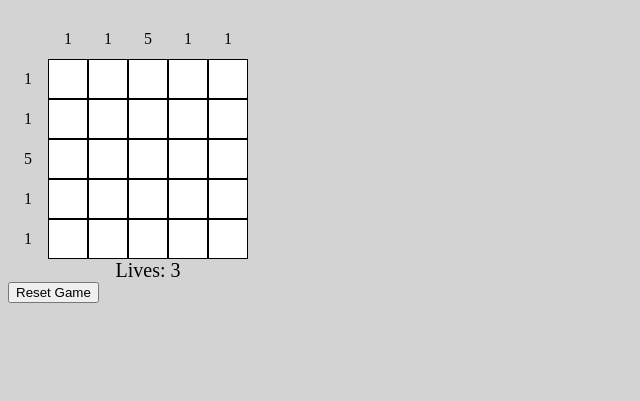
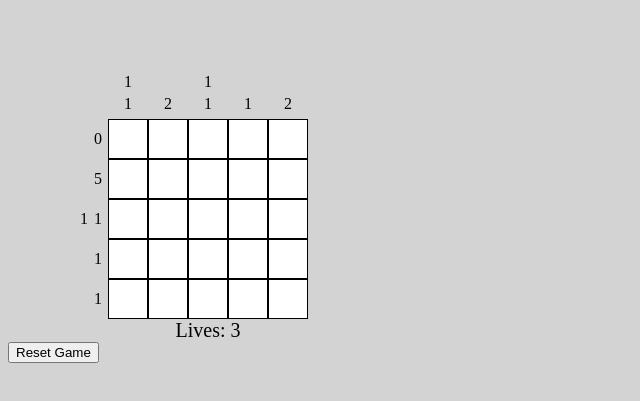
Before and after one commit to MatejAdamec1/Nonogram_JS, a plain HTML site: page index.html in a window 1280 px wide. Shown: the part 61-462 px from the top of the page, without its empty margins (0-640 px from the left). Drawn offline with Linux system fonts and the light colour scheme.

Commit message:
added logic to generate grid and clues

```diff
--- /dev/null
+++ b/grid.js
@@ -0,0 +1,107 @@
+let gridSize = 5;
+
+function createGrid() {
+  const grid = document.getElementById("nonogram-container");
+  for (let i = 0; i < gridSize; i++) {
+    for (let j = 0; j < gridSize; j++) {
+      const field = document.createElement("div");
+      field.classList.add("field");
+      grid.appendChild(field);
+    }
+  }
+}
+
+function createSolution(size) {
+  const solution = [];
+  for (let i = 0; i < size; i++) {
+    solution[i] = [];
+    for (let j = 0; j < size; j++) {
+      solution[i][j] = Math.random() < 0.5 ? 1 : 0;
+    }
+  }
+  return solution;
+}
+
+function getLineClues(line) {
+  const clues = [];
+  let start = null;
+
+  for (let i = 0; i <= line.length; i++) {
+    if (line[i] === 1) {
+      if (start === null) {
+        start = i;
+      }
+    } else if (start !== null) {
+      clues.push({
+        length: i - start,
+        start: start,
+        end: i - 1
+      });
+
+      start = null;
+    }
+  }
+
+  return clues;
+}
+
+function createClues(solution) {
+  const rows = [];
+  const columns = [];
+
+  for (let row = 0; row < solution.length; row++) {
+    rows.push(getLineClues(solution[row]));
+  }
+
+  for (let col = 0; col < solution[0].length; col++) {
+    const column = [];
+
+    for (let row = 0; row < solution.length; row++) {
+      column.push(solution[row][col]);
+    }
+
+    columns.push(getLineClues(column));
+  }
+
+  return { rows, columns };
+}
+
+function renderClues(lines, containerId) {
+  const container = document.getElementById(containerId);
+  container.replaceChildren();
+
+  for (const line of lines) {
+    const wrapper = document.createElement("div");
+    wrapper.classList.add("clue-line");
+
+    if (line.length === 0) {
+      const span = document.createElement("span");
+      span.classList.add("hint");
+      span.textContent = "0";
+      wrapper.appendChild(span);
+    }
+
+    for (const clue of line) {
+      const span = document.createElement("span");
+      span.classList.add("hint");
+      span.textContent = clue.length;
+
+      clue.element = span;
+      wrapper.appendChild(span);
+    }
+
+    container.appendChild(wrapper);
+  }
+}
+
+
+const solution = createSolution(gridSize);
+const clues = createClues(solution);
+
+createGrid();
+
+const fields = document.querySelectorAll(".field");
+const grid = document.getElementById("nonogram-container");
+
+renderClues(clues.rows, "row-hints");
+renderClues(clues.columns, "column-hints");
--- a/index.html
+++ b/index.html
@@ -13,53 +13,16 @@
 
 
   <div id="game-container">
-    <div id="row-hints">
-      <span class="hint">1</span>
-      <span class="hint">1</span>
-      <span class="hint">5</span>
-      <span class="hint">1</span>
-      <span class="hint">1</span>
-    </div>
-    <div id="column-hints">
-      <span class="hint">1</span>
-      <span class="hint">1</span>
-      <span class="hint">5</span>
-      <span class="hint">1</span>
-      <span class="hint">1</span>
-    </div>
+    <div id="row-hints"></div>
+    <div id="column-hints"></div>
 
-    <div id="nonogram-container">
-      <div class="field"></div>
-      <div class="field"></div>
-      <div class="field"></div>
-      <div class="field"></div>
-      <div class="field"></div>
-      <div class="field"></div>
-      <div class="field"></div>
-      <div class="field"></div>
-      <div class="field"></div>
-      <div class="field"></div>
-      <div class="field"></div>
-      <div class="field"></div>
-      <div class="field"></div>
-      <div class="field"></div>
-      <div class="field"></div>
-      <div class="field"></div>
-      <div class="field"></div>
-      <div class="field"></div>
-      <div class="field"></div>
-      <div class="field"></div>
-      <div class="field"></div>
-      <div class="field"></div>
-      <div class="field"></div>
-      <div class="field"></div>
-      <div class="field"></div>
-    </div>
+    <div id="nonogram-container"></div>
     <span id="lives">Lives: 3</span>
   </div>
 
   <button id="reset-button">Reset Game</button>
 
+  <script src="grid.js"></script>
   <script src="nonogram.js"></script>
 </body>
 </html>
--- a/nonogram.js
+++ b/nonogram.js
@@ -1,25 +1,37 @@
 let lives = 3;
 const livesElement = document.getElementById("lives");
-
-const solution = [
-  [0, 0, 1, 0, 0],
-  [0, 0, 1, 0, 0],
-  [1, 1, 1, 1, 1],
-  [0, 0, 1, 0, 0],
-  [0, 0, 1, 0, 0]
-];
 
 const resetButton = document.getElementById("reset-button");
 resetButton.addEventListener("click", () => {
     resetGame();
 });
 
-const fields = document.querySelectorAll(".field");
-const grid = document.getElementById("nonogram-container");
 let drag = null;
 
 function stopDrag() {
     drag = null;
+}
+
+function updateLineClues(lineClues, lineIndex, isColumn) {
+  for (const clue of lineClues) {
+    let completed = true;
+
+    for (let i = clue.start; i <= clue.end; i++) {
+      const row = isColumn ? i : lineIndex;
+      const col = isColumn ? lineIndex : i;
+      const field = fields[row * gridSize + col];
+
+      if (
+        !field.classList.contains("filled") ||
+        field.classList.contains("error")
+      ) {
+        completed = false;
+        break;
+      }
+    }
+
+    clue.element.classList.toggle("completed", completed);
+  }
 }
 
 function markField(field, button) {
@@ -29,8 +41,8 @@ function markField(field, button) {
     }
 
     const index = Array.prototype.indexOf.call(fields, field);
-    const row = Math.floor(index / 5);
-    const col = index % 5;
+    const row = Math.floor(index / gridSize);
+    const col = index % gridSize;
     const isFilled = solution[row][col] === 1;
     const isCorrect = isFilled === (button === 0);
 
@@ -41,6 +53,9 @@ function markField(field, button) {
         lives -= 1;
         updateLives();
     }
+    updateLineClues(clues.rows[row], row, false);
+    updateLineClues(clues.columns[col], col, true);
+
     if (lives > 0) {
         checkWin();
     }
@@ -91,9 +106,9 @@ async function updateLives() {
 }
 
 function checkWin() {
-    for (let row = 0; row < 5; row++) {
-        for (let col = 0; col < 5; col++) {
-            const field = fields[row * 5 + col];
+    for (let row = 0; row < gridSize; row++) {
+        for (let col = 0; col < gridSize; col++) {
+            const field = fields[row * gridSize + col];
             if (solution[row][col] === 1 && !field.classList.contains("filled")) {
                 return;
             }
@@ -121,6 +136,9 @@ function resetGame() {
         field.classList.remove("finished");
         field.classList.remove("error");
     });
+    document.querySelectorAll(".hint.completed").forEach((hint) => {
+        hint.classList.remove("completed");
+    });
     lives = 3;
     updateLives();
 }
--- a/style.css
+++ b/style.css
@@ -24,8 +24,8 @@ body {
 
 #game-container {
     display: grid;
-    grid-template-columns: 40px 200px;
-    grid-template-rows: 40px 200px;
+    grid-template-columns: 100px 200px;
+    grid-template-rows: 100px 200px;
 }
 
 #column-hints {
@@ -48,6 +48,27 @@ body {
   place-items: center;
 }
 
+#row-hints .clue-line {
+    display: flex;
+    justify-content: flex-end;
+    align-items: center;
+    gap: 6px;
+    padding-right: 6px;
+}
+
+#column-hints .clue-line {
+    display: flex;
+    flex-direction: column;
+    justify-content: flex-end;
+    align-items: center;
+    gap: 4px;
+    padding-bottom: 6px;
+}
+
+.hint.completed {
+    color: green;
+}
+
 #lives {
     grid-column: 2;
     grid-row: 3;
```
